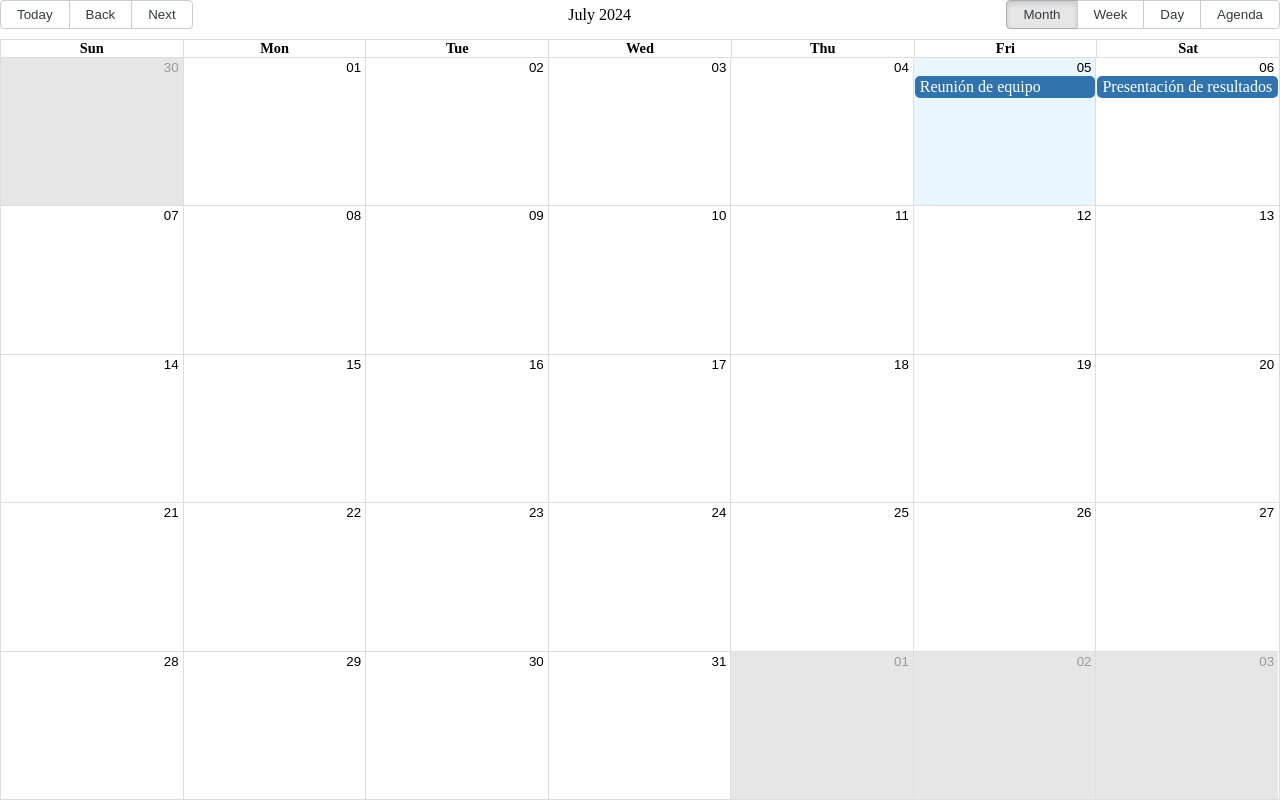
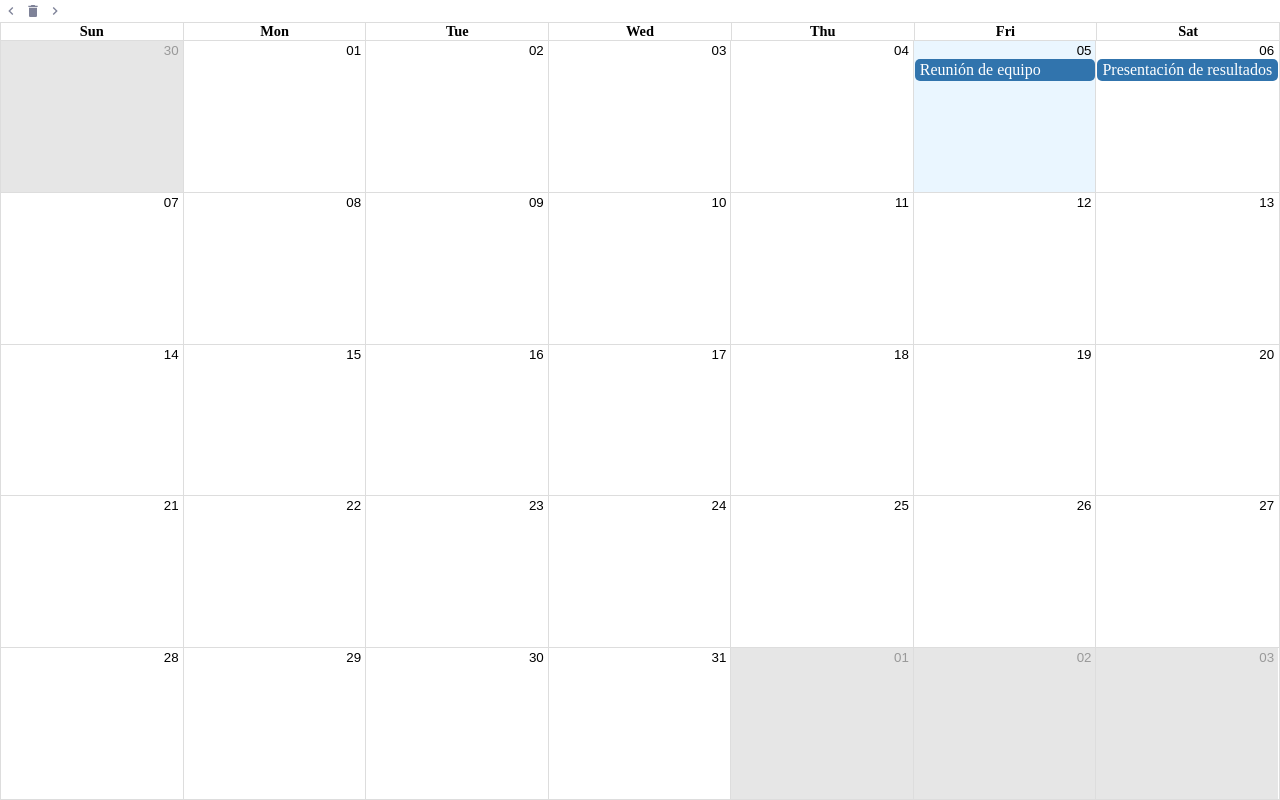
Before and after one commit to ronalsscc/sinco-design-react, a React (Vite) app: page / in a window 1280 px wide. Built offline with nearby package versions, Linux system fonts and the light colour scheme.

Commit message:
Se avanza en el reemplazo de componentes

```diff
--- a/src/componentes/SincoCalendar/SincoCalendar.tsx
+++ b/src/componentes/SincoCalendar/SincoCalendar.tsx
@@ -1,15 +1,18 @@
 import React from 'react';
 import { Calendar, momentLocalizer, Views, Event, stringOrDate } from 'react-big-calendar';
-import moment from 'moment';
+import { CalendarToolbar, getMessagesES } from '.';
+
 import 'react-big-calendar/lib/css/react-big-calendar.css';
+import moment from 'moment'
+import 'moment-timezone'
 
 moment.locale('es');
 const localizer = momentLocalizer(moment);
 
-interface BigCalendarProps {
+interface SincoCalendarProps {
     events: Event[];
-    startAccessor?: (event: Event)=> Date;
-    endAccessor?: (event: Event)=> Date;
+    startAccessor?: string | ((event: Event) => Date);
+    endAccessor?: string | ((event: Event) => Date);
     titleAccessor?: string;
     defaultView?: Views;
     selectable?: boolean;
@@ -24,8 +27,7 @@ interface BigCalendarProps {
     [key: string]: any;
 };
 
-const MiCalendario: React.FC<BigCalendarProps> = ({
-    events,
+export function SincoCalendar({ events,
     startAccessor = 'start',
     endAccessor = 'end',
     titleAccessor = 'title',
@@ -35,10 +37,11 @@ const MiCalendario: React.FC<BigCalendarProps> = ({
     onSelectSlot,
     onDoubleClickEvent,
     onShowMore,
-    ...props
-}) => {
+    ...props }: SincoCalendarProps) {
+
     return (
         <Calendar
+            culture='es'
             localizer={localizer}
             events={events}
             startAccessor={startAccessor}
@@ -46,13 +49,48 @@ const MiCalendario: React.FC<BigCalendarProps> = ({
             titleAccessor={titleAccessor}
             defaultView={defaultView}
             selectable={selectable}
+            messages={getMessagesES()}
             onSelectEvent={onSelectEvent}
             onSelectSlot={onSelectSlot}
             onDoubleClickEvent={onDoubleClickEvent}
             onShowMore={onShowMore}
+            components={{
+                toolbar: CalendarToolbar
+            }}
             {...props}
         />
-    );
-};
+    )
 
-export default MiCalendario;
+}
+
+//     events,
+//     startAccessor = 'start',
+//     endAccessor = 'end',
+//     titleAccessor = 'title',
+//     defaultView = Views.MONTH,
+//     selectable = true,
+//     onSelectEvent,
+//     onSelectSlot,
+//     onDoubleClickEvent,
+//     onShowMore,
+//     ...props
+// }) => {
+//     return (
+//         <Calendar
+//             localizer={localizer}
+//             events={events}
+//             startAccessor={startAccessor}
+//             endAccessor={endAccessor}
+//             titleAccessor={titleAccessor}
+//             defaultView={defaultView}
+//             selectable={selectable}
+//             onSelectEvent={onSelectEvent}
+//             onSelectSlot={onSelectSlot}
+//             onDoubleClickEvent={onDoubleClickEvent}
+//             onShowMore={onShowMore}
+//             {...props}
+//         />
+//     );
+// };
+
+// export default MiCalendario;
--- /dev/null
+++ b/src/componentes/SincoCalendar/components/customToolbar.tsx
@@ -0,0 +1,26 @@
+import { ChevronLeft, ChevronRight, Delete } from '@mui/icons-material';
+import { ButtonGroup, IconButton, Stack } from '@mui/material';
+import { ToolbarProps } from 'react-big-calendar';
+
+
+export const CalendarToolbar = ({ label, onNavigate, onView }: ToolbarProps) => {
+
+    return (
+        <Stack direction="row" width={"100%"} spacing={2} alignItems="center" justifyContent="space-between" >
+            <ButtonGroup>
+                <IconButton size="small" aria-label="delete" onClick={() => onNavigate('PREV')}>
+                    <ChevronLeft fontSize='small' />
+                </IconButton>
+                <IconButton size="small" aria-label="delete" onClick={() => onNavigate('TODAY')}>
+                    <Delete fontSize='small' />
+                </IconButton>
+                <IconButton size="small" aria-label="delete" onClick={() => onNavigate('NEXT')}>
+                    <ChevronRight fontSize='small' />
+                </IconButton>
+            </ButtonGroup>
+                {/* <Typography variant="h6" color="textPrimary">
+                    {label}
+                </Typography>  */}
+        </Stack>
+    );
+};
--- /dev/null
+++ b/src/componentes/SincoCalendar/components/index.ts
@@ -0,0 +1 @@
+export * from './customToolbar';
--- /dev/null
+++ b/src/componentes/SincoCalendar/index.ts
@@ -0,0 +1,2 @@
+export * from './messages';
+export * from './components';
--- /dev/null
+++ b/src/componentes/SincoCalendar/messages/getMessages.tsx
@@ -0,0 +1,22 @@
+
+export const getMessagesES = () => {
+    return {
+        allDay: 'Todo el día',
+        previous: '<',
+        next: '>',
+        today: 'Hoy',
+        month: 'Mes',
+        week: 'Semana',
+        day: 'Día',
+        agenda: 'Semana laboral',
+        date: 'Fecha',
+        time: 'Hora',
+        event: 'Evento',
+        noEventsInRange: 'No hay eventos en este rango',
+        showMore: total => `+ Ver más (${total})`
+    };
+}
+
+export const example = () =>{
+
+}
--- /dev/null
+++ b/src/componentes/SincoCalendar/messages/index.ts
@@ -0,0 +1 @@
+export * from './getMessages';
--- a/src/componentes/index.ts
+++ b/src/componentes/index.ts
@@ -1,4 +1,4 @@
-export * from './calendario';
+export * from './SincoCalendar';
 export * from './drawer';
 export * from './Adjuntar';
 export * from './MultiSelect';
--- a/src/main.tsx
+++ b/src/main.tsx
@@ -4,28 +4,28 @@ import { Box, Stack, ThemeProvider } from '@mui/material';
 import moment from 'moment';
 import './main.css';
 import { SincoTheme } from './Theme';
-import MiCalendario from './componentes/SincoCalendar/SincoCalendar';
-// import { SincoTheme } from '@sinco/react';
+import { SincoCalendar } from './componentes/SincoCalendar/SincoCalendar';
 
 ReactDOM.createRoot(document.getElementById('root')!).render(
   <ThemeProvider theme={SincoTheme}>
     <React.StrictMode>
 
       <Box height={800}>
-<MiCalendario events={[
+        <SincoCalendar
+          onDoubleClickEvent={() => { console.log('funciono ') }}
+          events={[
             {
               title: 'Reunión de equipo',
               start: moment().set({ hour: 10, minute: 0 }).toDate(),
               end: moment().set({ hour: 11, minute: 30 }).toDate(),
-            // desc: 'Reunión semanal para revisar el progreso del proyecto',
             },
             {
               title: 'Presentación de resultados',
               start: moment().add(1, 'day').set({ hour: 14, minute: 0 }).toDate(),
               end: moment().add(1, 'day').set({ hour: 15, minute: 0 }).toDate(),
-            // desc: 'Presentación de resultados trimestrales a la directiva',
             },
-      ]} />
+          ]}
+        />
       </Box>
 
 
```
Lines whose indentation alone changed are shown as unchanged.
